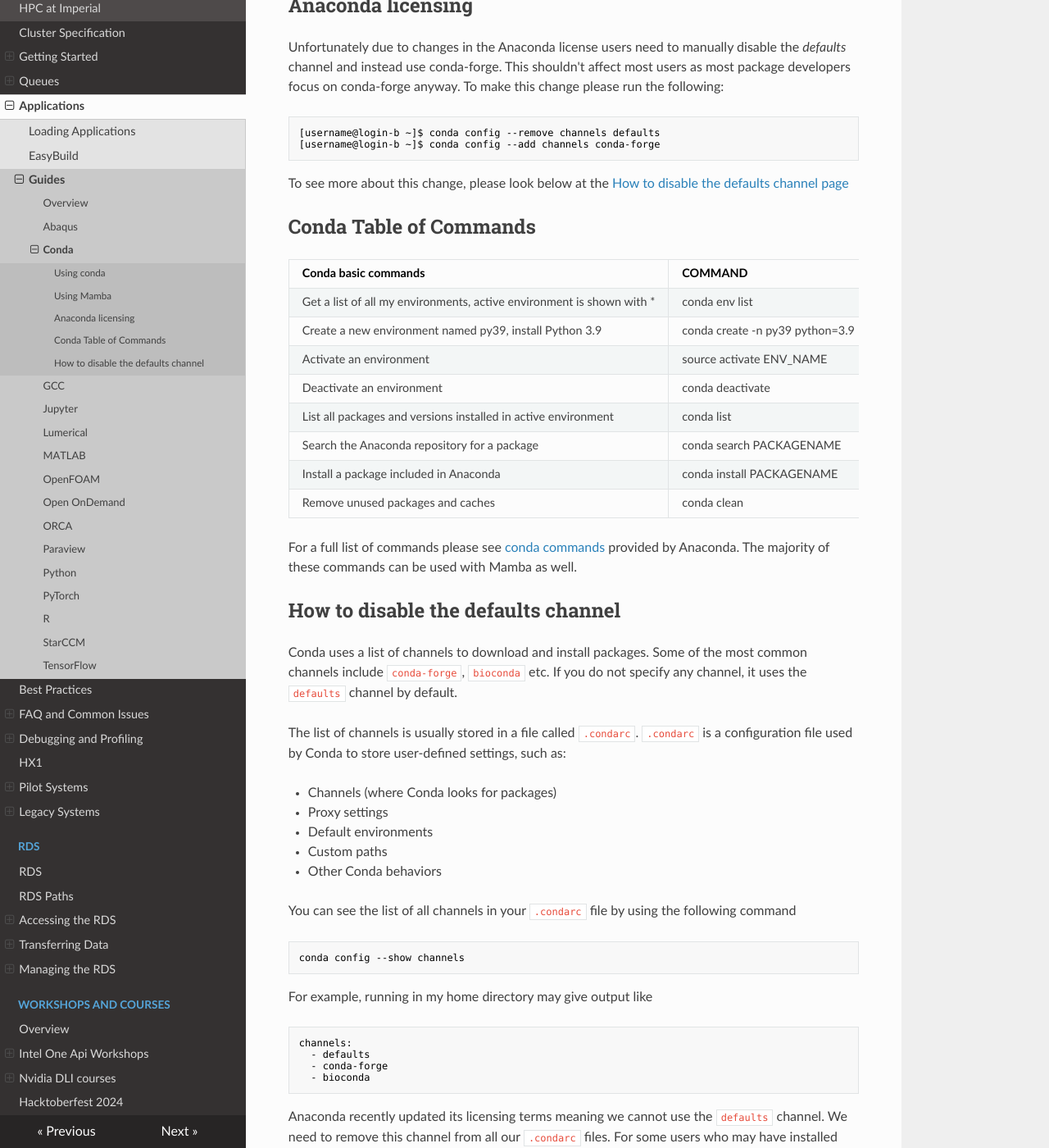
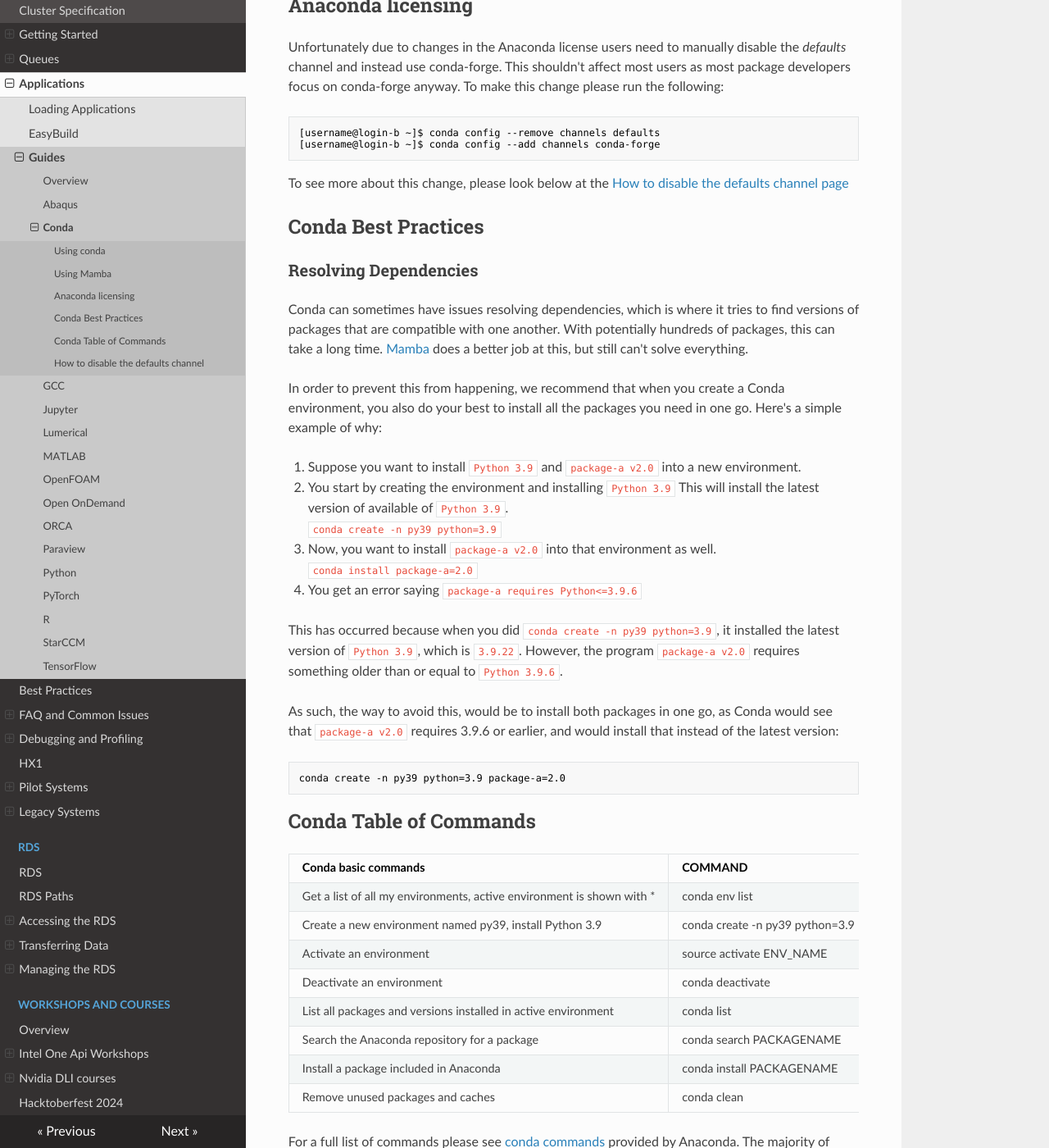
Before and after one commit to ImperialCollegeLondon/icl-rcs-user-guide, an MkDocs documentation site: the page built from docs/hpc/applications/guides/conda.md, in a window 1280 px wide and 1400 px high, scrolled down 1528 px. Shown: the whole window at 82% size. Built offline with MkDocs 1.6.1, drawn with Linux system fonts in a browser that asks for light colours; nearby versions of some CDN libraries.

Commit message:
Added best practices for conda RE dependency resolution issues

````diff
--- a/docs/hpc/applications/guides/conda.md
+++ b/docs/hpc/applications/guides/conda.md
@@ -50,6 +50,25 @@ Unfortunately due to changes in the Anaconda license users need to manually disa
 [username@login-b ~]$ conda config --add channels conda-forge
 ```
 To see more about this change, please look below at the [How to disable the defaults channel page](#how-to-disable-the-defaults-channel)
+
+## Conda Best Practices
+
+### Resolving Dependencies
+Conda can sometimes have issues resolving dependencies, which is where it tries to find versions of packages that are compatible with one another. With potentially hundreds of packages, this can take a long time. [Mamba](#using-mamba) does a better job at this, but still can't solve everything.
+
+In order to prevent this from happening, we recommend that when you create a Conda environment, you also do your best to install all the packages you need in one go. Here's a simple example of why:
+
+1. Suppose you want to install `Python 3.9` and `package-a v2.0` into a new environment.
+1. You start by creating the environment and installing `Python 3.9` This will install the latest version of available of `Python 3.9`. <br /> `conda create -n py39 python=3.9`
+1. Now, you want to install `package-a v2.0` into that environment as well. <br /> `conda install package-a=2.0`
+1. You get an error saying `package-a requires Python<=3.9.6`
+
+This has occurred because when you did `conda create -n py39 python=3.9`, it installed the latest version of `Python 3.9`, which is `3.9.22`. However, the program `package-a v2.0` requires something older than or equal to `Python 3.9.6`.
+
+As such, the way to avoid this, would be to install both packages in one go, as Conda would see that `package-a v2.0` requires 3.9.6 or earlier, and would install that instead of the latest version:
+```bash
+conda create -n py39 python=3.9 package-a=2.0
+```
 
 ## Conda Table of Commands
 
````
Also changed, not shown: docs/hpc/applications/guides/python.md (+1 -1 lines).
